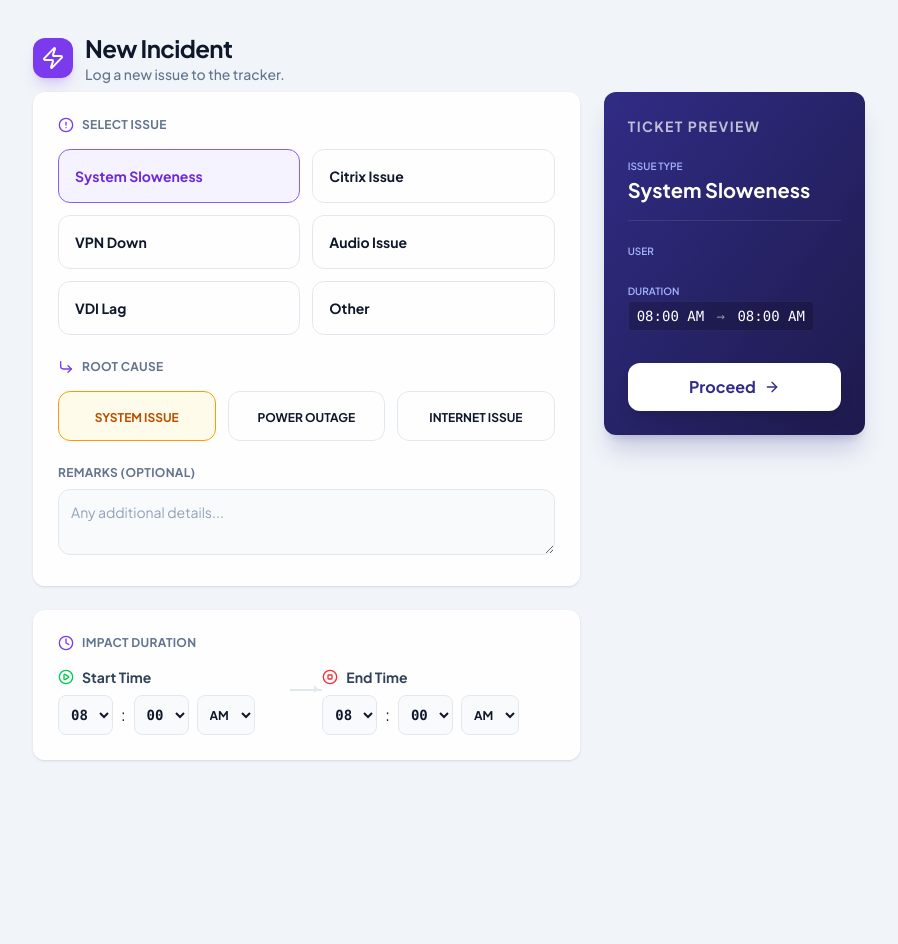
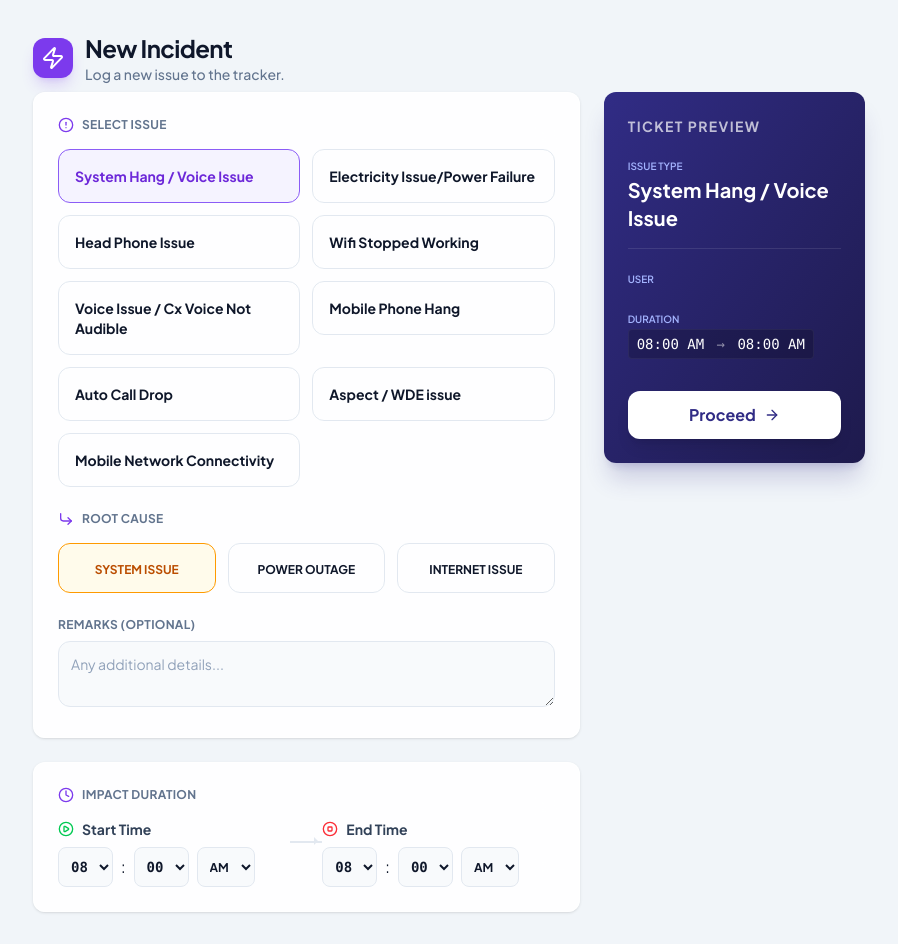
Before and after one commit to suvojeet-sengupta/Issue_Tracker_Web, a Next.js app: page /tracker in a window 1280 px wide. Shown: the whole page, without its empty margins (191-1089 px from the left). Before the commit the page ends 800 px from the top, so only its background shows below. Built offline with nearby package versions, Linux system fonts and the light colour scheme.

Commit message:
Restore exact issue list from legacy version

```diff
--- a/src/app/tracker/page.tsx
+++ b/src/app/tracker/page.tsx
@@ -13,7 +13,7 @@ export default function TrackerPage() {
     const router = useRouter();
 
     // Form State
-    const [issue, setIssue] = useState('System Sloweness');
+    const [issue, setIssue] = useState('System Hang / Voice Issue');
     const [cause, setCause] = useState('System Issue');
     const [remarks, setRemarks] = useState('');
 
@@ -136,7 +136,7 @@ export default function TrackerPage() {
                                     Select Issue
                                 </label>
                                 <div className="grid grid-cols-1 sm:grid-cols-2 gap-3">
-                                    {['System Sloweness', 'Citrix Issue', 'VPN Down', 'Audio Issue', 'VDI Lag', 'Other'].map((opt) => (
+                                    {['System Hang / Voice Issue', 'Electricity Issue/Power Failure', 'Head Phone Issue', 'Wifi Stopped Working', 'Voice Issue / Cx Voice Not Audible', 'Mobile Phone Hang', 'Auto Call Drop', 'Aspect / WDE issue', 'Mobile Network Connectivity'].map((opt) => (
                                         <label key={opt} className="cursor-pointer group">
                                             <input
                                                 type="radio"
```
